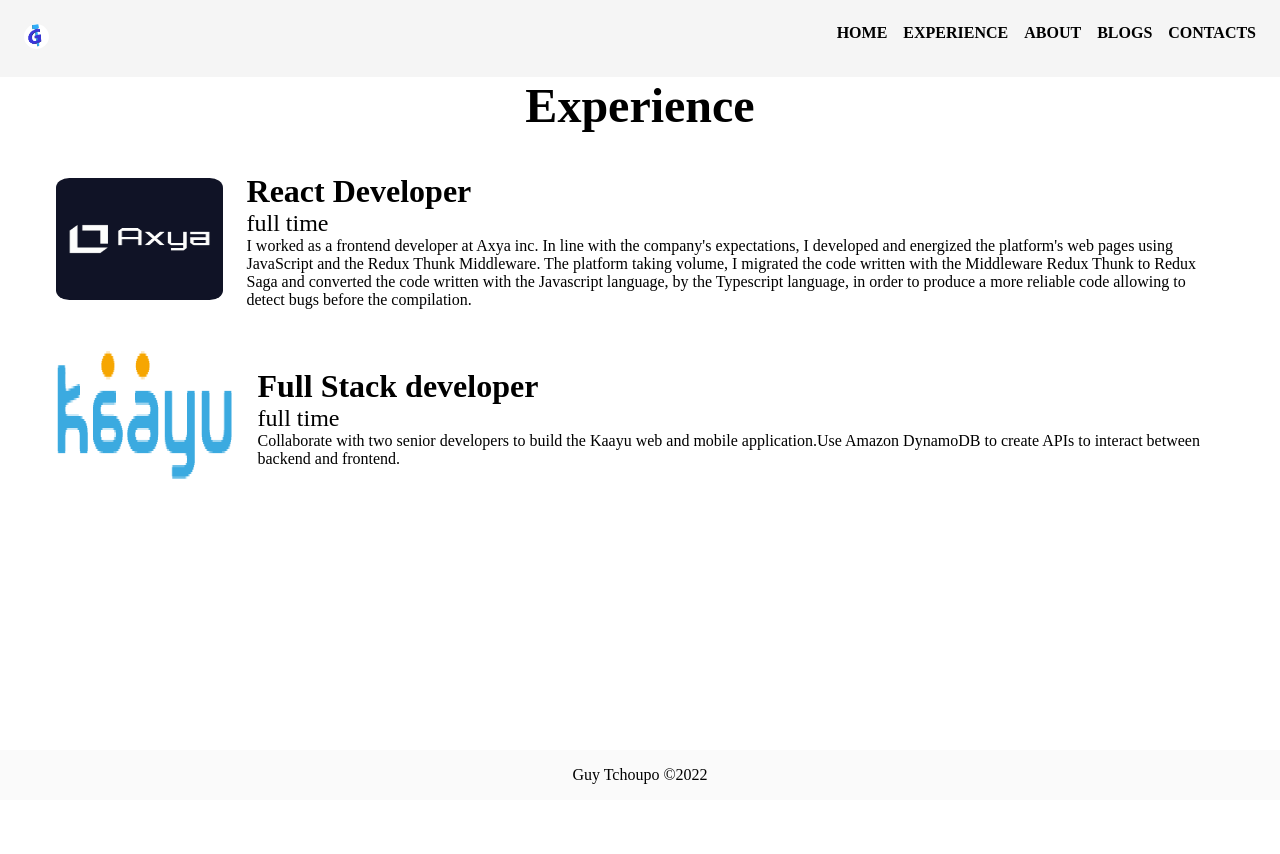
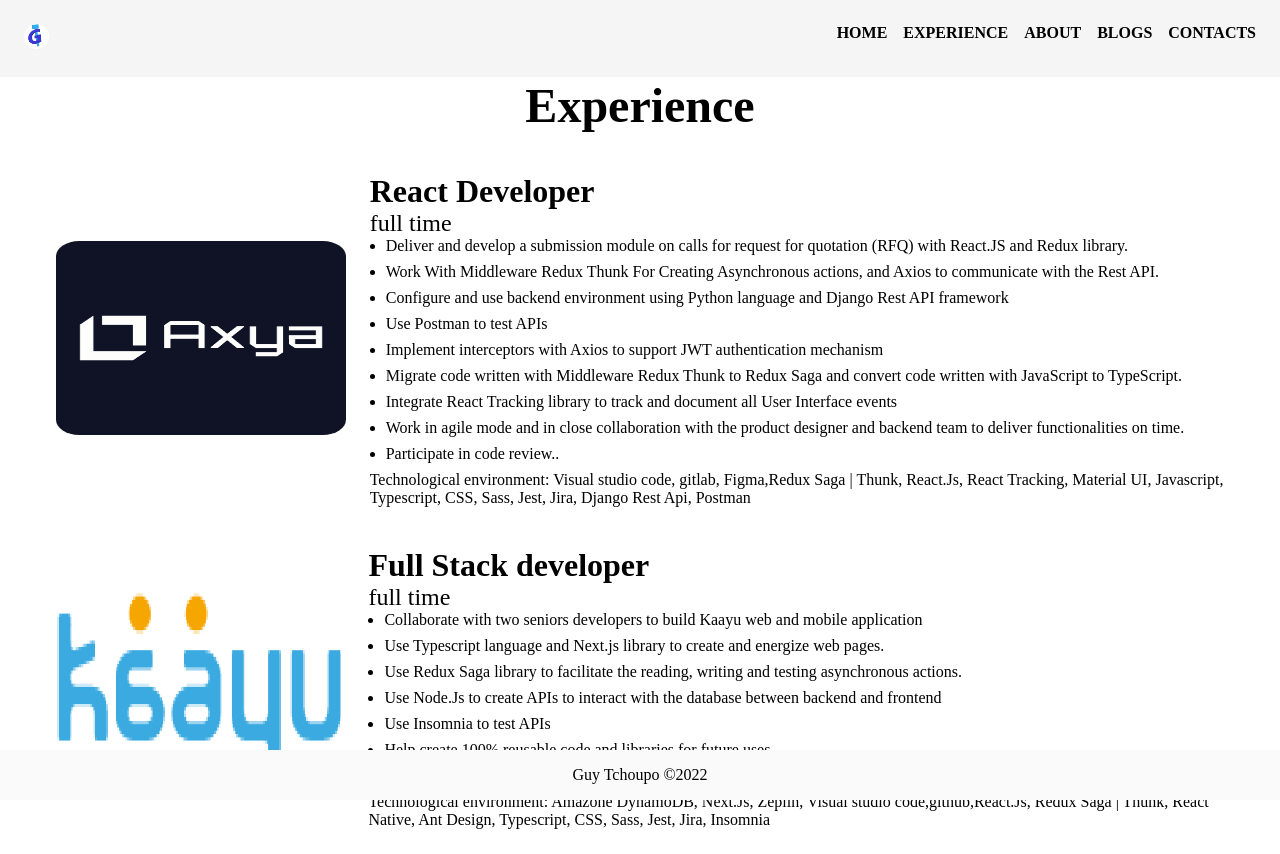
Before and after one commit to tchoupoGuy/next-blog-ui, a Next.js app: page /experience/experience in a window 1280 px wide. Built offline with nearby package versions, Linux system fonts and the light colour scheme; no server answers.

Commit message:
polish experience page

```diff
--- a/src/pages/experience/experience-container/experience.container.tsx
+++ b/src/pages/experience/experience-container/experience.container.tsx
@@ -7,18 +7,17 @@ interface Props {
   imgUrl: StaticImageData;
   title: string;
   subTitle: string;
-  description: string;
   imgWidth: number;
   imgHeight: number;
 }
 
 const ExperienceContainer: React.FC<PropsWithChildren<Props>> = ({
   imgUrl,
-  description,
   subTitle,
   title,
   imgHeight,
   imgWidth,
+  children,
 }) => {
   return (
     <>
@@ -39,7 +38,7 @@ const ExperienceContainer: React.FC<PropsWithChildren<Props>> = ({
             {subTitle}
           </Typography.Title>
           <Typography.Paragraph className={styles.description}>
-            {description}
+            {children}
           </Typography.Paragraph>
         </div>
         <Avatar />
--- a/src/pages/experience/experience.tsx
+++ b/src/pages/experience/experience.tsx
@@ -10,21 +10,59 @@ const Experience: React.FC = () => {
     <section className={styles.cExperience}>
       <PageTitle title="Experience" />
       <ExperienceContainer
-        imgHeight={380}
-        imgWidth={520}
+        imgHeight={280}
+        imgWidth={420}
         imgUrl={axyaLogo}
         title="React Developer"
         subTitle="full time"
-        description="I worked as a frontend developer at Axya inc. In line with the company's expectations, I developed and energized the platform's web pages using JavaScript and the Redux Thunk Middleware. The platform taking volume, I migrated the code written with the Middleware Redux Thunk to Redux Saga and converted the code written with the Javascript language, by the Typescript language, in order to produce a more reliable code allowing to detect bugs before the  compilation."
-      />
+      >
+        <>
+          <ul>
+            <li>{`Deliver and develop a submission module on calls for request for quotation (RFQ) with React.JS and Redux library.`}</li>
+            <li>{`Work With Middleware Redux Thunk For Creating Asynchronous actions, and Axios to communicate with the Rest API.`}</li>
+            <li>{`Configure and use backend environment using Python language and Django Rest API framework
+`}</li>
+            <li>{`Use Postman to test APIs `}</li>
+            <li>{`Implement interceptors with Axios to support JWT authentication mechanism
+`}</li>
+            <li>{`Migrate code written with Middleware Redux Thunk to Redux Saga and convert code written with JavaScript to TypeScript.`}</li>
+            <li>{`Integrate React Tracking library to track and document all User Interface events
+`}</li>
+            <li>{`Work in agile mode and in close collaboration with the product designer and backend team to deliver functionalities on time.`}</li>
+            <li>{`Participate in code review..
+`}</li>
+          </ul>
+          <p>{`Technological environment: Visual studio code, gitlab, Figma,Redux Saga | Thunk, React.Js, React Tracking, Material UI, Javascript, Typescript, CSS, Sass, Jest, Jira, Django Rest Api, Postman
+`}</p>
+        </>
+      </ExperienceContainer>
       <ExperienceContainer
-        imgHeight={150}
-        imgWidth={200}
+        imgHeight={280}
+        imgWidth={420}
         imgUrl={kaayuLogo}
         title="Full Stack developer"
         subTitle="full time"
-        description="Collaborate with two senior developers to build the Kaayu web and mobile application.Use Amazon DynamoDB to create APIs to interact between backend and frontend."
-      />
+      >
+        <>
+          <ul>
+            <li>{`Collaborate with two seniors developers to build Kaayu web and mobile application `}</li>
+            <li>{`Use Typescript language and Next.js library to create and energize web pages.
+`}</li>
+            <li>{`Use Redux Saga library to facilitate the reading, writing and testing asynchronous actions. `}</li>
+            <li>{`Use Node.Js to create APIs to interact with the database between backend and frontend `}</li>
+            <li>{`Use Insomnia to test APIs
+`}</li>
+            <li>{`Help create 100% reusable code and libraries for future uses
+`}</li>
+            <li>{`Develop Kaayu mobile application using React Native library.
+`}</li>
+          </ul>
+          <p>
+            {`Technological environment: Amazone DynamoDB, Next.Js, Zeplin, Visual studio code,github,React.Js, Redux Saga | Thunk, React Native, Ant Design, Typescript, CSS, Sass, Jest, Jira, Insomnia
+`}
+          </p>
+        </>
+      </ExperienceContainer>
     </section>
   );
 };
```
